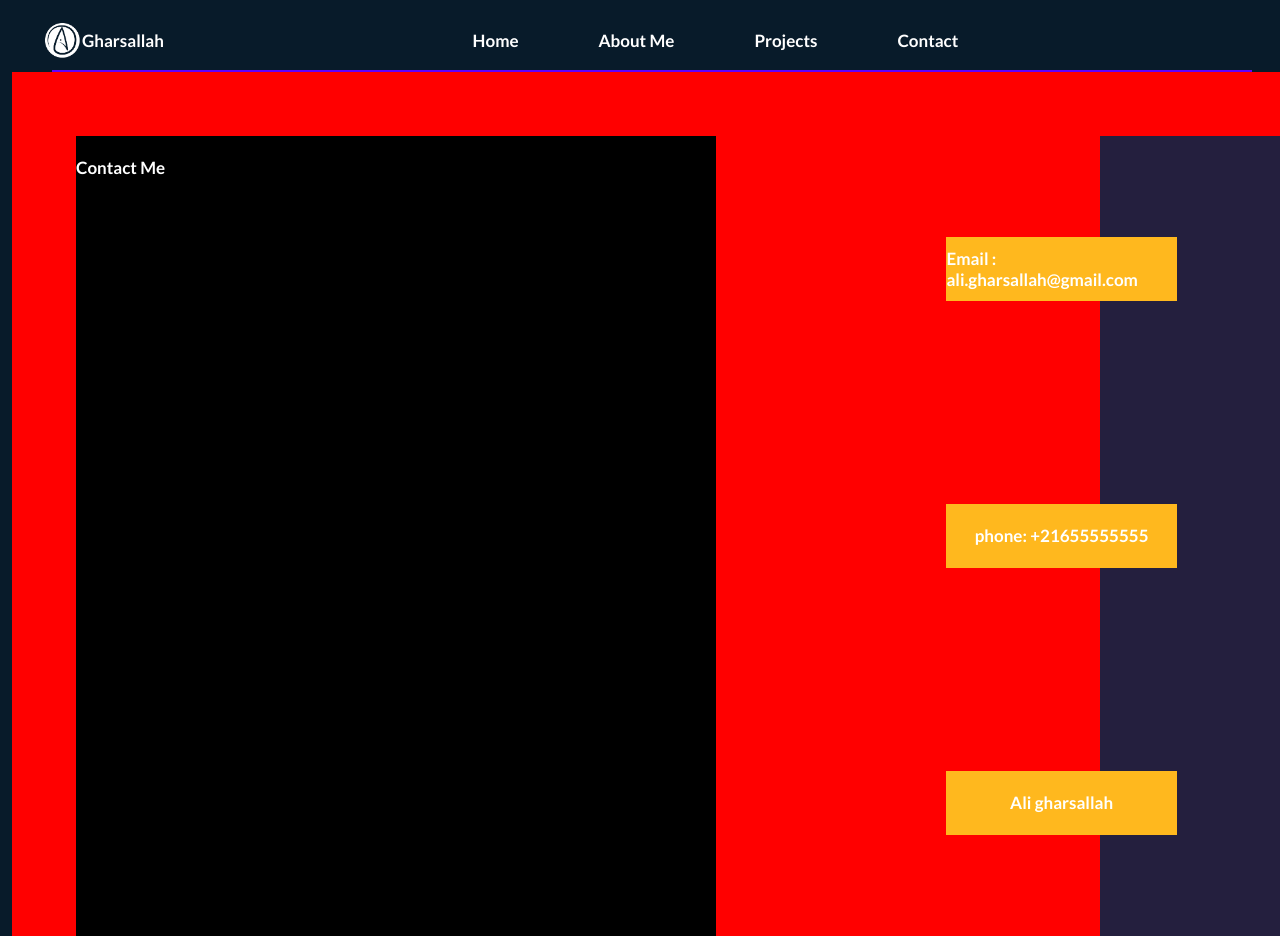
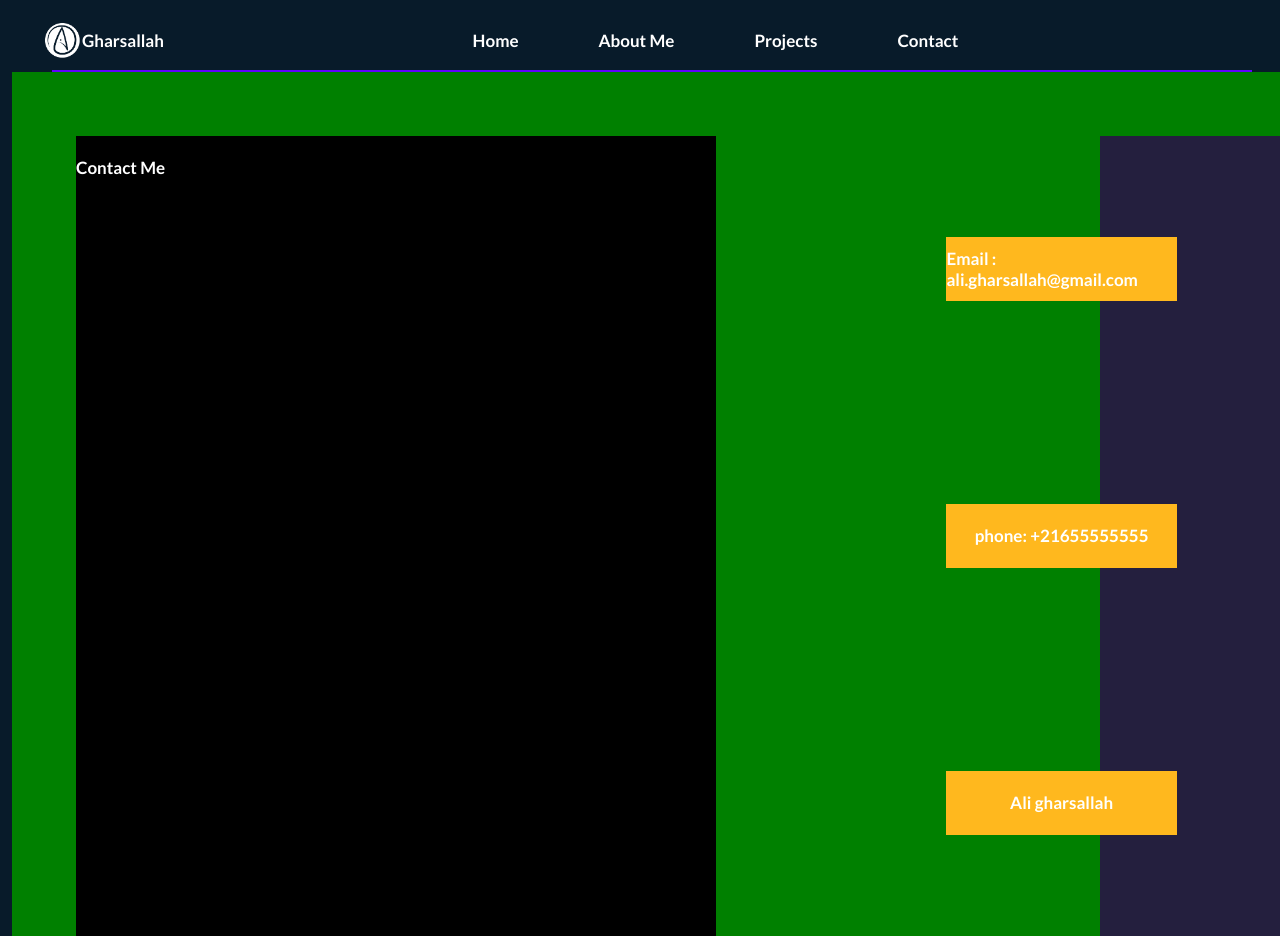
Before and after one commit to AliGharsallah/my-portfolio, a React (Vite) app: page /contact in a window 1280 px wide. Shown: the top 936 px of the page. Built offline with nearby package versions, Linux system fonts and the light colour scheme.

Commit message:
new home style

```diff
--- a/src/Components/Contact.css
+++ b/src/Components/Contact.css
@@ -1,5 +1,5 @@
 .contactpage{
-    background-color:red ;
+    background-color:green ;
   height: 100vh;
   width: 100%;
   display: flex;
```
